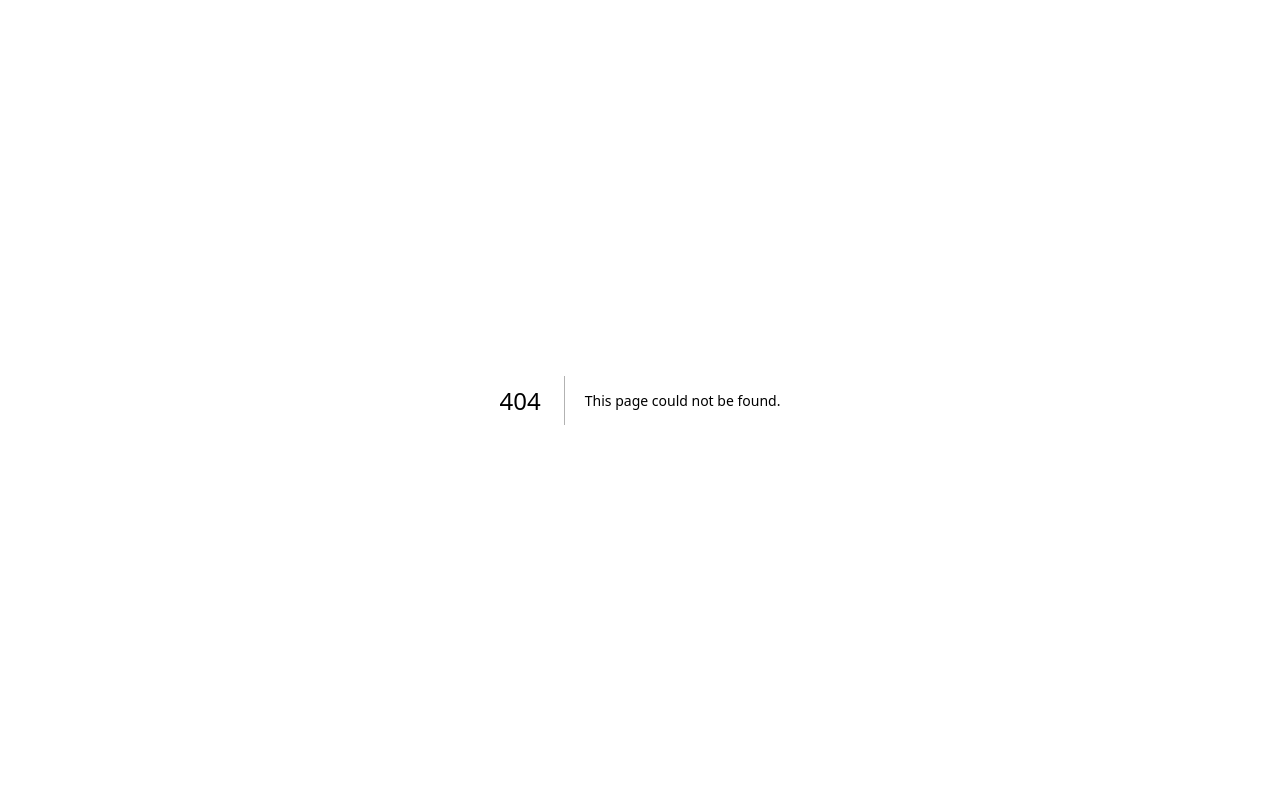
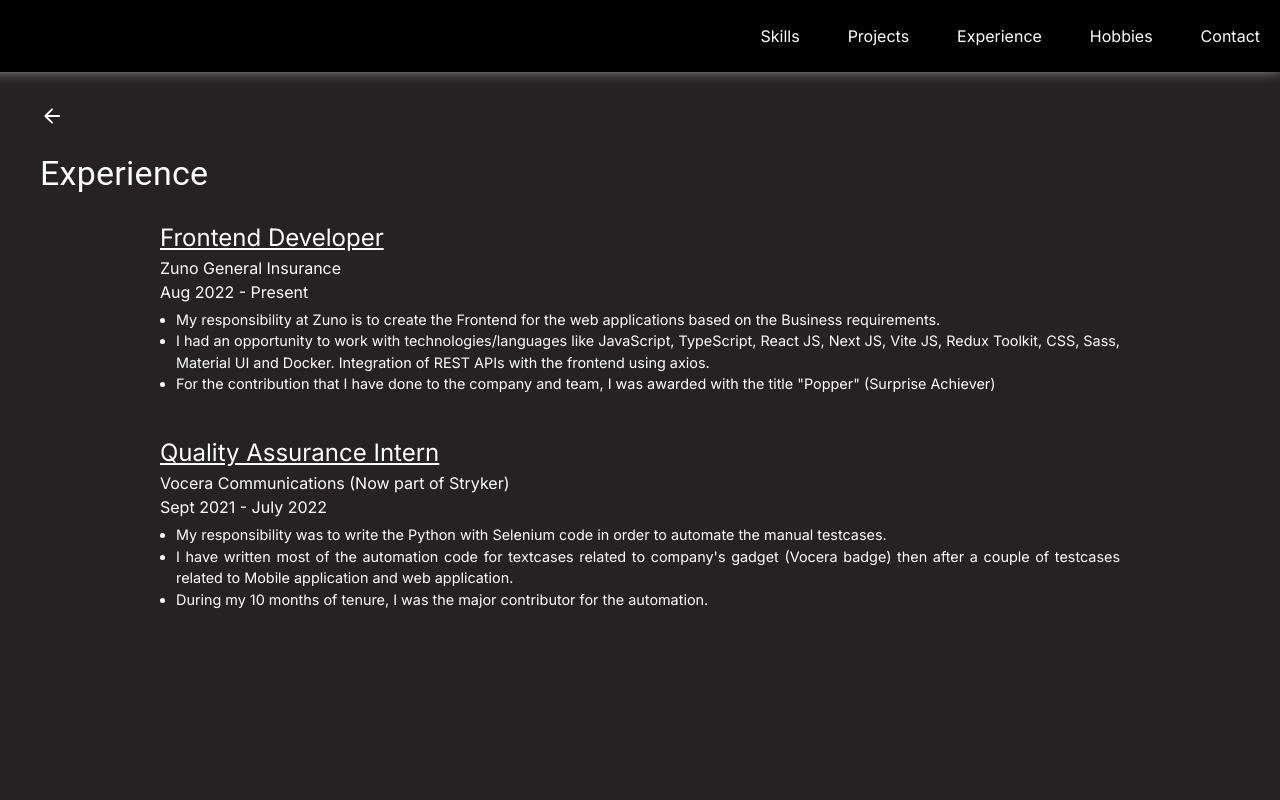
Before and after one commit to Satyaveerjaligama/portfolio-1, a Next.js app: page /home/experience in a window 1280 px wide. Before the commit this address had no page. Shown: the top 800 px of the page. Built offline with nearby package versions, Linux system fonts and the light colour scheme.

Commit message:
Added Experience page

```diff
--- /dev/null
+++ b/app/experience/page.tsx
@@ -0,0 +1,43 @@
+import Layout from "@/components/Layout";
+import { Box, Typography } from "@mui/material";
+import React from "react";
+
+const Experience = () => {
+    return (
+        <Layout title="Experience">
+            <Box className="experience">
+                <Box className="zuno">
+                    <p className="role">Frontend Developer</p>
+                    <p className="company-name">Zuno General Insurance</p>
+                    <p className="period">Aug 2022 - Present</p>
+                    <ul className="work-info">
+                        <li>
+                            My responsibility at Zuno is to create the Frontend for the web applications based on the Business requirements.
+                        </li>
+                        <li>
+                            I had an opportunity to work with technologies/languages like JavaScript, TypeScript, React JS, Next JS, Vite JS, Redux Toolkit, CSS, Sass, Material UI and Docker.
+                            Integration of REST APIs with the frontend using axios.
+                        </li>
+                        <li>
+                            For the contribution that I have done to the company and team, I was awarded with the title &quot;Popper&quot; (Surprise Achiever)
+                        </li>
+                    </ul>
+                </Box>
+
+                <Box className="vocera">
+                    <p className="role">Quality Assurance Intern</p>
+                    <p className="company-name">Vocera Communications (Now part of Stryker)</p>
+                    <p className="period">Sept 2021 - July 2022</p>
+                    <ul className="work-info">
+                        <li>My responsibility was to write the Python with Selenium code in order to automate the manual testcases.</li>
+                        <li>I have written most of the automation code for textcases related to company&apos;s gadget (Vocera badge) then after a
+                            couple of testcases related to Mobile application and web application.</li>
+                        <li>During my 10 months of tenure, I was the major contributor for the automation.</li>
+                    </ul>
+                </Box>
+            </Box>
+        </Layout>
+    )
+}
+
+export default Experience;
--- a/app/globals.css
+++ b/app/globals.css
@@ -2,28 +2,9 @@
 @tailwind components;
 @tailwind utilities;
 
-:root {
-  --foreground-rgb: 0, 0, 0;
-  --background-start-rgb: 214, 219, 220;
-  --background-end-rgb: 255, 255, 255;
-}
-
-@media (prefers-color-scheme: dark) {
-  :root {
-    --foreground-rgb: 255, 255, 255;
-    --background-start-rgb: 0, 0, 0;
-    --background-end-rgb: 0, 0, 0;
-  }
-}
-
 body {
-  color: rgb(var(--foreground-rgb));
-  background: linear-gradient(
-      to bottom,
-      transparent,
-      rgb(var(--background-end-rgb))
-    )
-    rgb(var(--background-start-rgb));
+  color: white;
+  background-color: #242222;
 }
 
 @layer utilities {
--- /dev/null
+++ b/stylesheets/_experience.scss
@@ -0,0 +1,25 @@
+.experience {
+
+    .zuno, .vocera {
+        margin-left: auto;
+        margin-right: auto;
+        width: 75vw;
+    }
+
+    .vocera {
+        margin-top: 40px;
+    }
+
+    .role {
+        font-size: 1.5rem;
+        text-decoration: underline;
+    }
+
+    .work-info {
+        font-size: 0.9rem;
+        margin-top: 5px;
+        text-align: justify;
+        list-style-type: disc;
+        margin-left: 16px;
+    }
+}
--- a/stylesheets/main.scss
+++ b/stylesheets/main.scss
@@ -1 +1,2 @@
 @use "./projects";
+@use "./experience";
```
